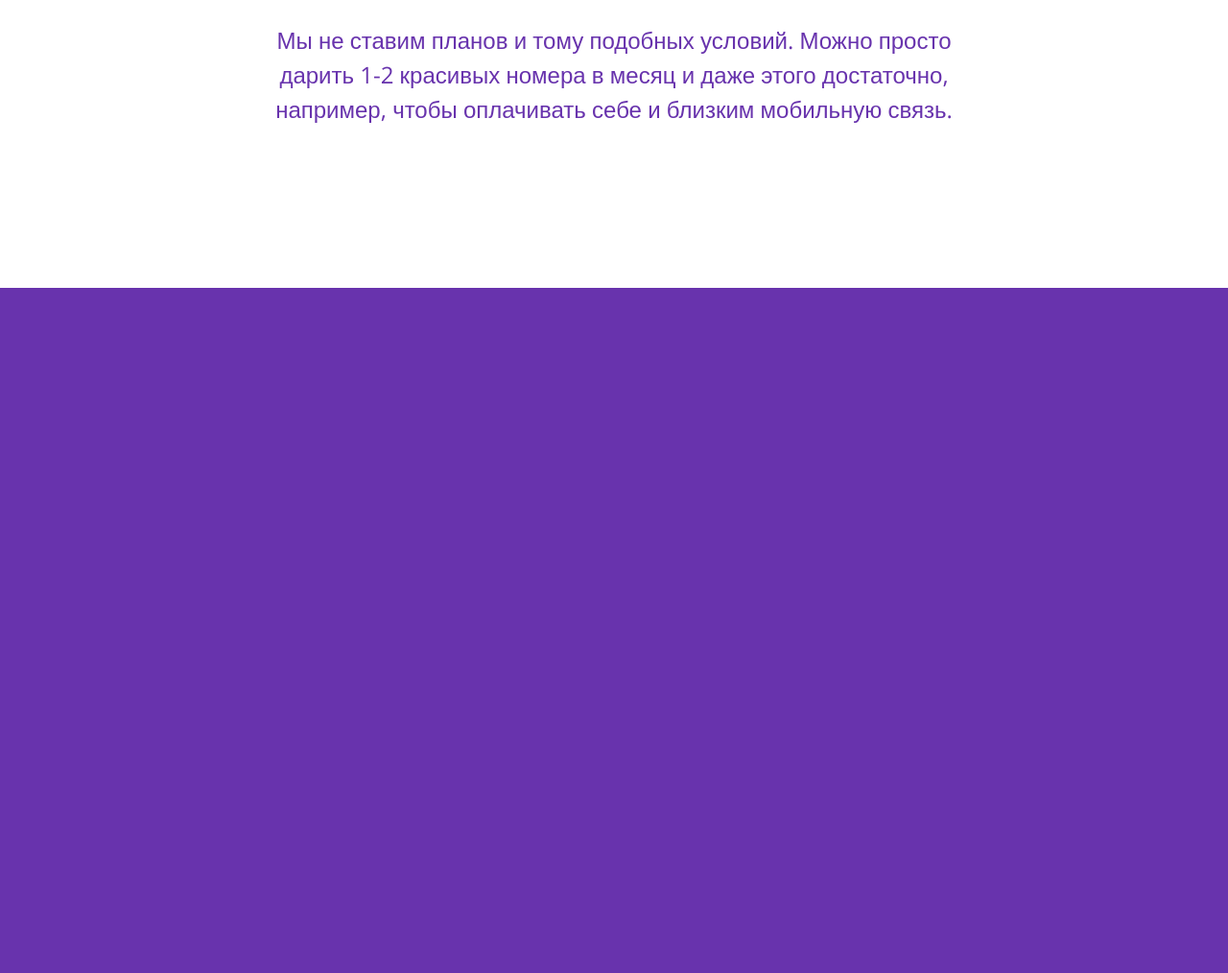
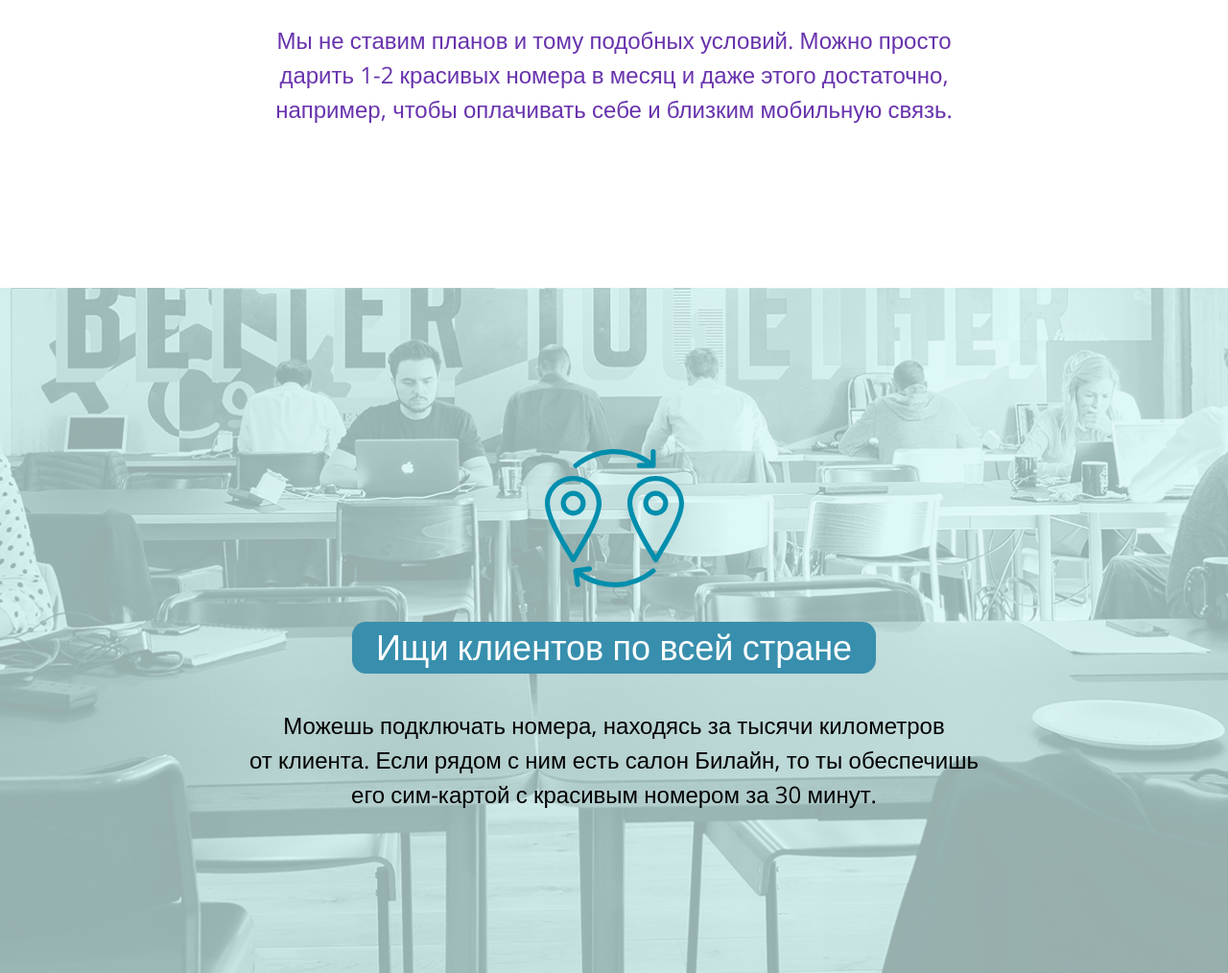
Before and after one commit to kaptn3/bezlimit, a plain HTML site: page index.html in a window 1280 px wide. Shown: the part 4852-5866 px from the top of the page at 96% size. Before the commit the page ends 5152 px from the top, so only its background shows below. Drawn offline with nearby package versions, Linux system fonts and the light colour scheme.

Commit message:
feat: add search section

```diff
--- a/assets/css/style.css
+++ b/assets/css/style.css
@@ -190,3 +190,10 @@ body {
   background-color: #fff;
   color: var(--base);
 }
+
+.search {
+  color: black;
+  background: url(../img/bg-3.png) no-repeat center;
+  background-size: cover;
+  background-attachment: fixed;
+}
--- a/index.html
+++ b/index.html
@@ -35,5 +35,10 @@
     <span class="plus__badge">Работай без ограничений</span>
     <p class="plus__more">Мы не ставим планов и тому подобных условий. Можно просто <br>дарить 1-2 красивых номера в месяц и даже этого достаточно, <br>например, чтобы оплачивать себе и близким мобильную связь.</p>
   </section>
+  <section class="plus search">
+    <i class="plus__icon plus__icon_points"></i>
+    <span class="plus__badge plus__badge_green">Ищи клиентов по всей стране</span>
+    <p class="plus__more">Можешь подключать номера, находясь за тысячи километров <br>от клиента. Если рядом с ним есть салон Билайн, то ты обеспечишь <br>его сим-картой с красивым номером за 30 минут.</p>
+  </section>
 </body>
 </html>
```
